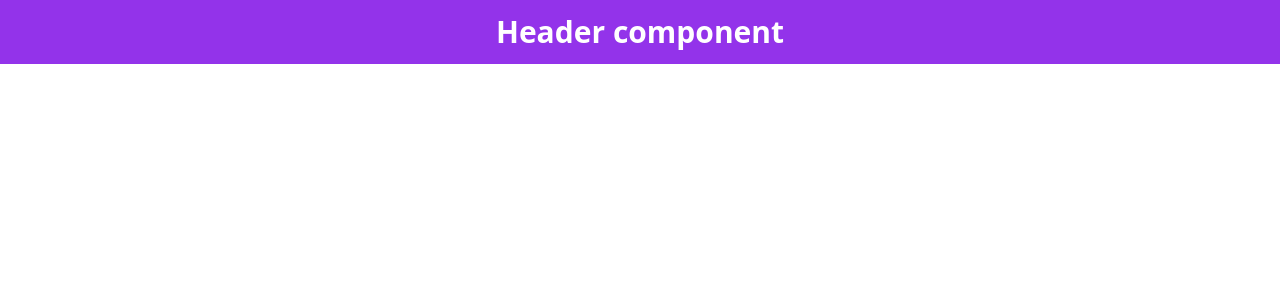
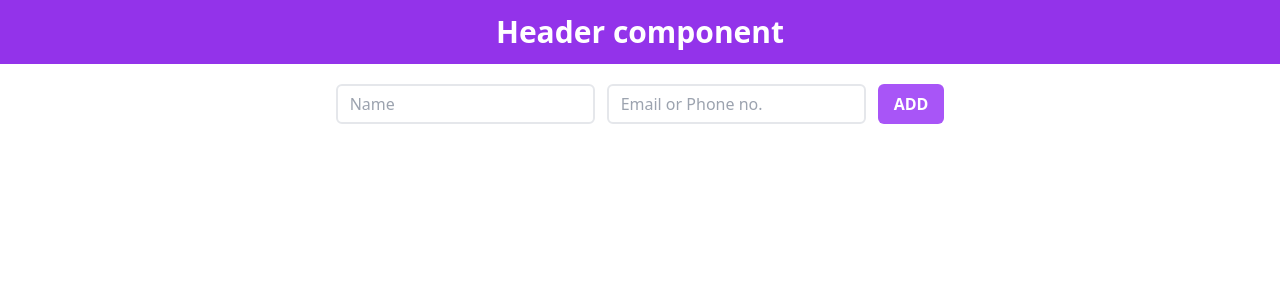
Before and after one commit to SunnyKumar107/todo-list-TS, a React (Create React App) app: page / in a window 1280 px wide. Shown: the top 300 px of the page. Built offline with nearby package versions, Linux system fonts and the light colour scheme.

Commit message:
Add new component Form-Container

```diff
--- a/src/App.tsx
+++ b/src/App.tsx
@@ -1,10 +1,12 @@
 import React from "react";
 import Header from "./components/Header";
+import Form from "./components/Form-Container";
 
 function App() {
   return (
     <div>
       <Header />
+      <Form />
     </div>
   );
 }
--- /dev/null
+++ b/src/components/Form-Container.tsx
@@ -0,0 +1,25 @@
+import React from "react";
+
+const Form = () => {
+  return (
+    <div className=" flex justify-center mt-5">
+      <form className="flex items-center space-x-3">
+        <input
+          className="border-2 hover:border-purple-400 px-3 h-10 rounded-md "
+          type="text"
+          placeholder="Name"
+        />
+        <input
+          className="border-2 hover:border-purple-400 px-3 h-10 rounded-md "
+          type="text"
+          placeholder="Email or Phone no."
+        />
+        <button className="bg-purple-500 text-white py-2 px-4 rounded-md hover:bg-purple-600 hover:cursor-pointer font-bold">
+          ADD
+        </button>
+      </form>
+    </div>
+  );
+};
+
+export default Form;
```
